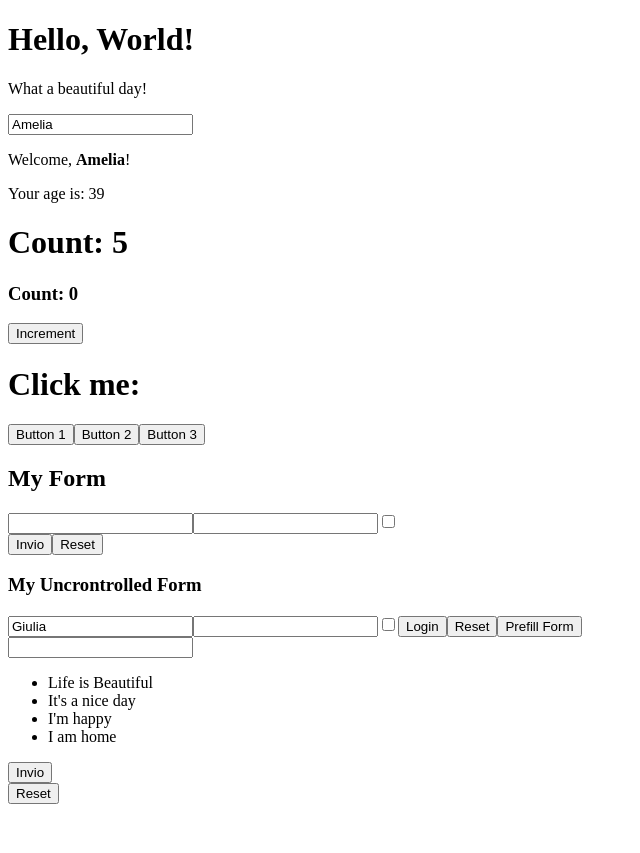
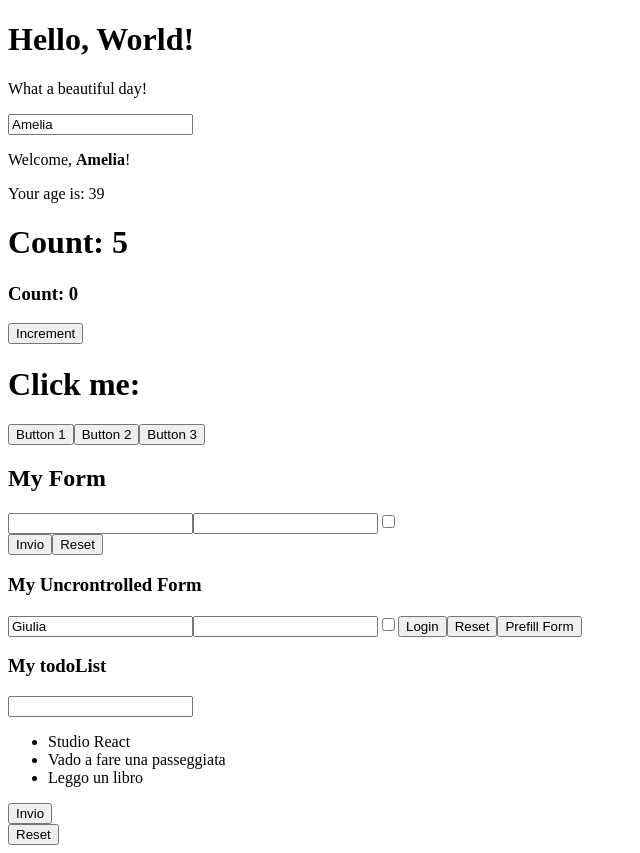
Before and after one commit to ameted83/React-exercises, a React (Create React App) app: page / in a window 1280 px wide. Shown: the whole page, without its empty margins (0-640 px from the left). Before the commit the page ends 812 px from the top, so only its background shows below. Built offline with nearby package versions, Linux system fonts and the light colour scheme.

Commit message:
forms-lists-and-styling

```diff
--- a/src/TodoList.js
+++ b/src/TodoList.js
@@ -2,37 +2,37 @@ import React from "react";
 
 export class TodoList extends React.Component {
   state = {
-    strings: ["Life is Beautiful", "It's a nice day", "I'm happy", "I am home"],
+    todos: ["Studio React", "Vado a fare una passeggiata", "Leggo un libro"],
   };
 
   handleAddTodo = (event) => {
     event.preventDefault();
-    const inputElement = event.target.elements.todo;
-    const newEl = inputElement.value;
-    inputElement.value = "";
+    const inputItem = event.target.elements.todo;
+    const newItem = inputItem.value;
+    inputItem.value = "";
 
     this.setState((state) => {
       return {
-        strings: [...state.strings, newEl],
+        todos: [...state.todos, newItem],
       };
     });
   };
 
-  handleClickReset = (event) => {
-    event.preventDefault();
+  handleClickReset = () => {
     this.setState(() => {
-      return { strings: [] };
+      return { todos: [] };
     });
   };
 
   render() {
     return (
       <>
+        <h3>My todoList</h3>
         <form onSubmit={this.handleAddTodo}>
           <input name="todo"></input>
           <ul>
-            {this.state.strings.map((string) => (
-              <li>{string}</li>
+            {this.state.todos.map((todo) => (
+              <li>{todo}</li>
             ))}
           </ul>
           <button type="submit">Invio</button>
```
